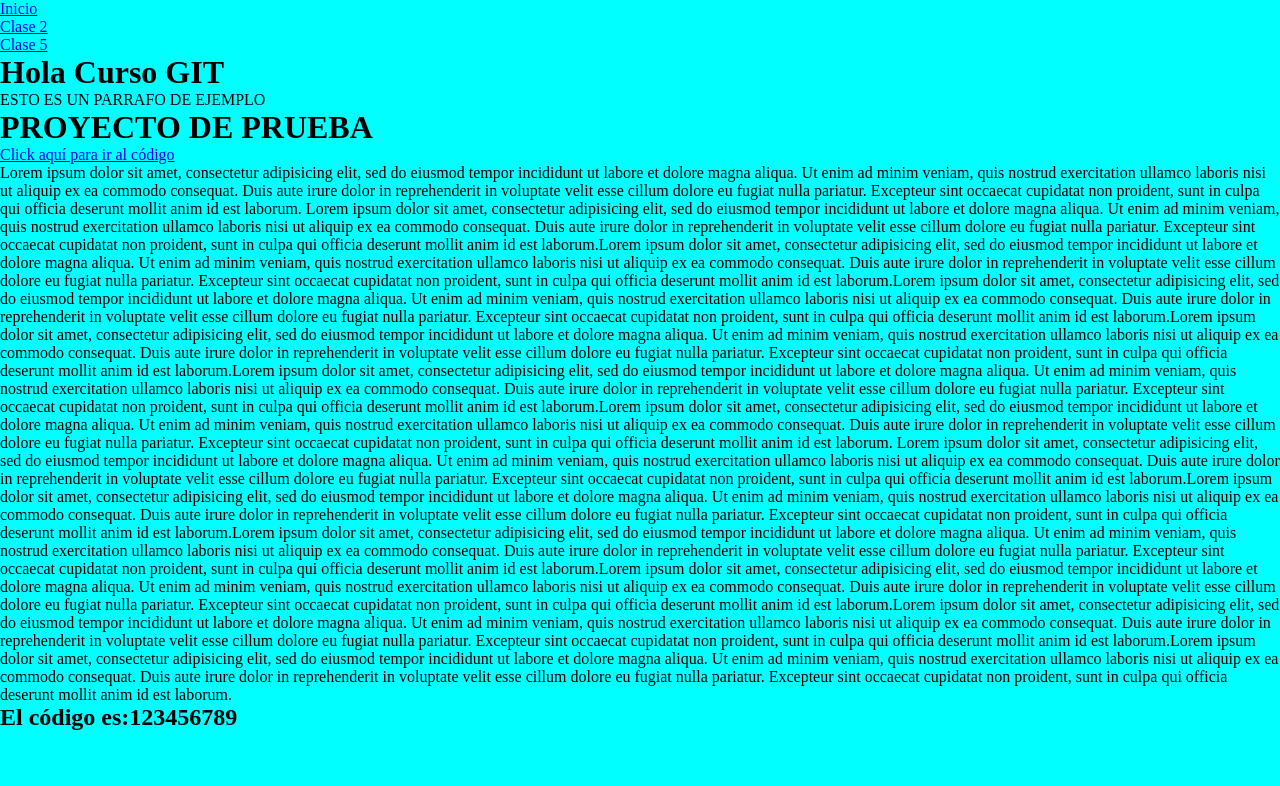
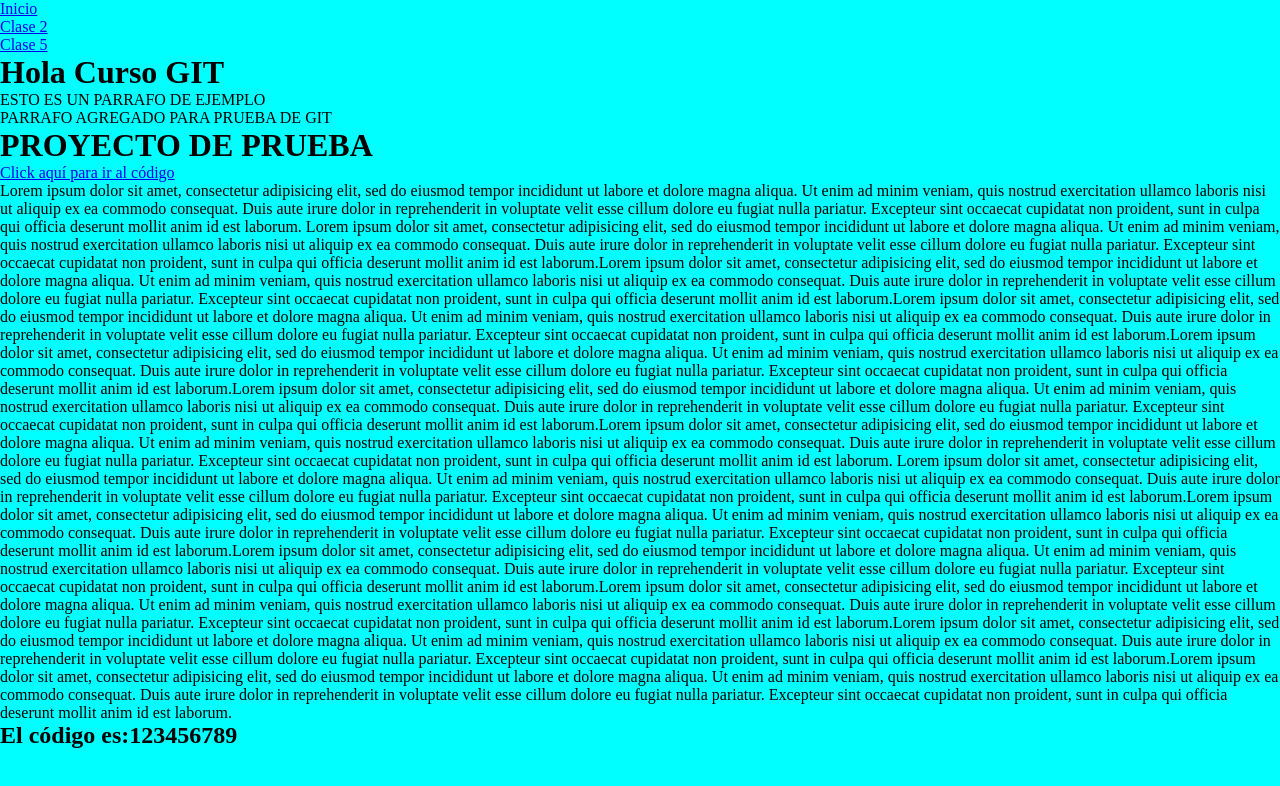
Before and after one commit to Belen-Brito/HTML-CSS-JAVASCRIPT, a plain HTML site: page micuenta.html in a window 1280 px wide. Drawn offline with Linux system fonts and the light colour scheme.

Commit message:
Update micuenta.html

```diff
--- a/micuenta.html
+++ b/micuenta.html
@@ -21,6 +21,7 @@
             </header>
 			<h1> Hola Curso GIT </h1>
 			<p>ESTO ES UN PARRAFO DE EJEMPLO</p>
+			<p> PARRAFO AGREGADO PARA PRUEBA DE GIT </p>
 			<h1>PROYECTO DE PRUEBA</h1>
 			<a href="#codigo">Click aquí para ir al código</a> <br>
 			<p id="parrafomicuenta">
```
